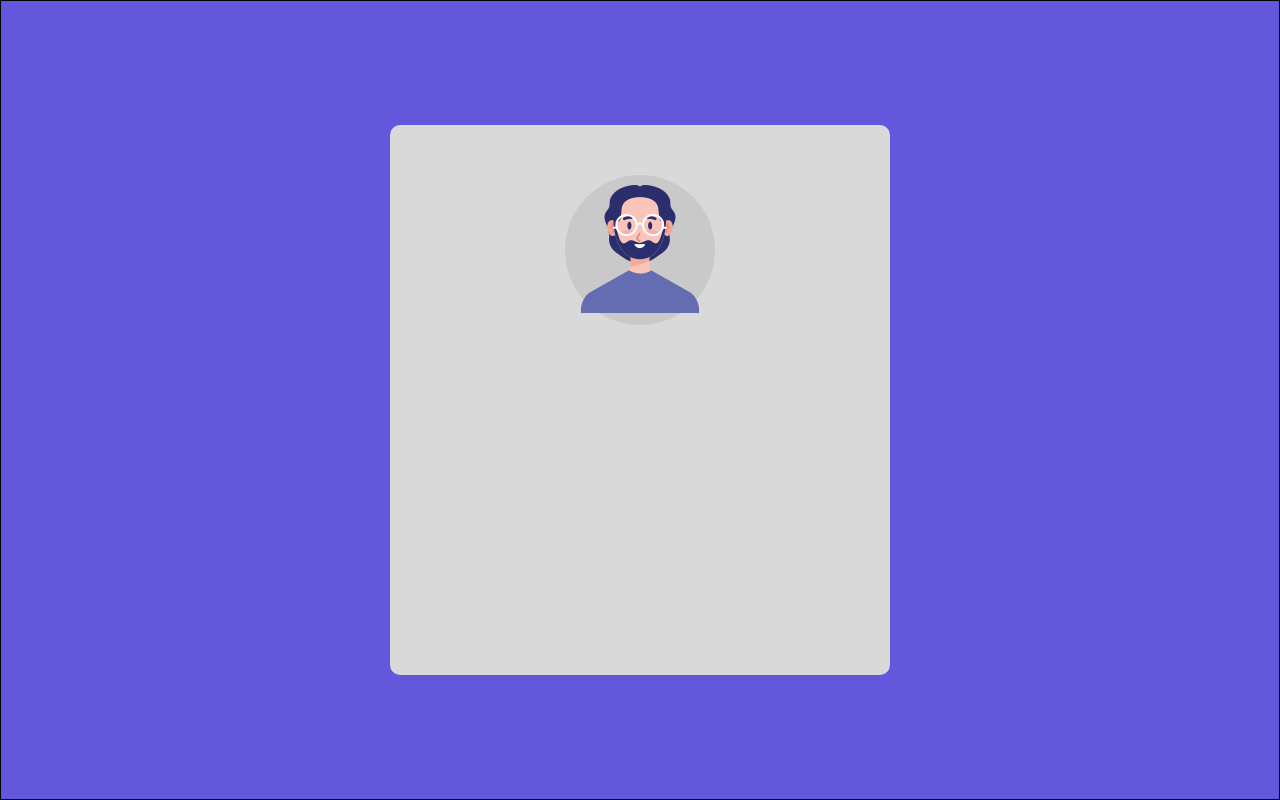
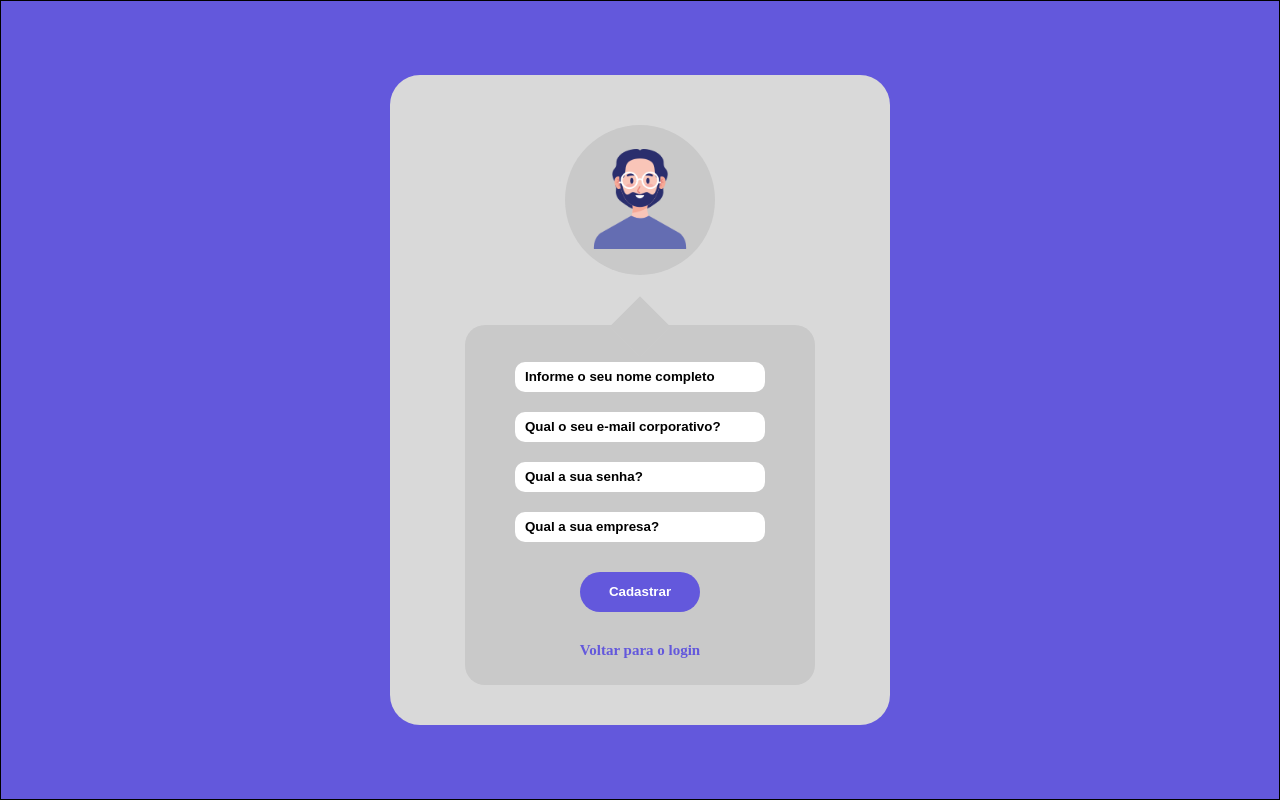
Before and after one commit to JoaoHero/ProjetoLogin, a website: page views/register.html in a window 1280 px wide. Drawn offline with Linux system fonts and the light colour scheme; files that its build step writes are made by us from their sources; files whose address does not match are found by name.

Commit message:
Foi finalizado a pagina de register

```diff
--- a/public/css/register.css
+++ b/public/css/register.css
@@ -11,35 +11,118 @@ html {
 }
 
 body {
+    background-color: #6358DC;
     height: 100vh;
-    background-color: #6358DC;
 }
 
 main {
+    align-items: center;
     border: 1px solid black;
+    display: flex;
+    height: 100%;
+    justify-content: center;
+}
+
+.container-wrapper {
+    align-items: center;
+    background-color: #D9D9D9;
+    border-radius: 3rem;
+    display: flex;
+    flex-direction: column;
+    height: 65rem;
+    width: 50rem;
+    z-index: 1;
+}
+
+.container-img {
+    align-items: center;
+    background-color: #C9C9C9;
+    border-radius: 50%;
+    display: flex;
+    height: 15rem;
+    justify-content: center;
+    margin: 5rem;
+    width: 15rem;
+}
+
+.img-border>img {
+    width: 10rem;
+}
+
+.container-form {
+    height: 36rem;
+    width: 35rem;
+    background-color: #C9C9C9;
+    border-radius: 2rem;
     display: flex;
     align-items: center;
     justify-content: center;
-    height: 100%;
+    flex-direction: column;
+    position: relative;
+
 }
 
-.container-wrapper {
-    background-color: #D9D9D9;
-    height: 55rem;
-    width: 50rem;
-    border-radius: 1rem;
+.container-form > form {
+    margin: 0 auto;
     display: flex;
     flex-direction: column;
     align-items: center;
+    z-index: 3;
 }
 
-.container-img {
-    height: 15rem;
-    width: 15rem;
+.form-controller {
+    margin: 1rem;
+}
+
+.form-controller > label > input {
+    height: 3rem;
+    border-radius: 1rem;
+    width: 25rem;
+    outline: none;
+    border: none;
+    padding-left: 1rem;
+}
+
+.form-controller > label > input::placeholder {
+    color: black;
+    font-weight: 700;
+}
+
+#btnRegister {
+    width: 12rem;
+    height: 4rem;
+    background-color: #6358DC;
+    border-radius: 2rem;
+    border: none;
+    color: #fff;
+    font-weight: 700;
+    margin-top: 2rem;
+    cursor: pointer;
+}
+
+#btnRegister:hover {
+    border: 1px solid black;
+    background-color: #5b50ca;
+    transition: ease-in-out .5s;
+}
+
+.container-form > a {
+    font-size: 1.5rem;
+    font-weight: 700;
+    color: #6358DC;
+    margin-top: 3rem;
+}
+
+.container-form > a:hover {
+    text-decoration: underline;
+}
+
+.arrowDetail {
+    height: 6rem;
+    width: 6rem;
     background-color: #C9C9C9;
-    border-radius: 50%;
-    margin: 5rem;
-    display: flex;
-    align-items: center;
-    justify-content: center;
+    position: absolute;
+    top: -8%;
+    clip-path: polygon(50% 0, 100% 50%, 50% 100%, 0 50%);
+    z-index: 2;
 }
--- a/views/register.html
+++ b/views/register.html
@@ -15,7 +15,40 @@
                 </div>
             </div>
             <div class="container-form">
-
+                <div class="arrowDetail"></div>
+                <form action="" method="">
+                    <div class="form-controller">
+                        <label for="name">
+                            <input type="text" name="name" placeholder="Informe o seu nome completo">
+                        </label>
+                    </div>
+                    <div class="form-controller">
+                        <label for="email">
+                            <input type="email" name="email" placeholder="Qual o seu e-mail corporativo?">
+                        </label>
+                    </div>
+                    <div class="form-controller">
+                        <label for="password">
+                            <input type="password" name="password" placeholder="Qual a sua senha?">
+                        </label>
+                    </div>
+                    <div class="form-controller">
+                        <label for="company">
+                            <input type="text" name="company" list="company-list" placeholder="Qual a sua empresa?">
+                            <datalist id="company-list">
+                                <option value="Myralis">
+                                <option value="Multilaser">
+                                <option value="Sertrading">
+                                <option value="Stemac">
+                                <option value="Toyota">
+                                <option value="Uisa">
+                                <option value="Unimed">
+                            </datalist>
+                        </label>
+                    </div>
+                    <input type="submit" value="Cadastrar" id="btnRegister">
+                </form>
+                <a href="/login">Voltar para o login</a>
             </div>
         </div>
     </main>
```
